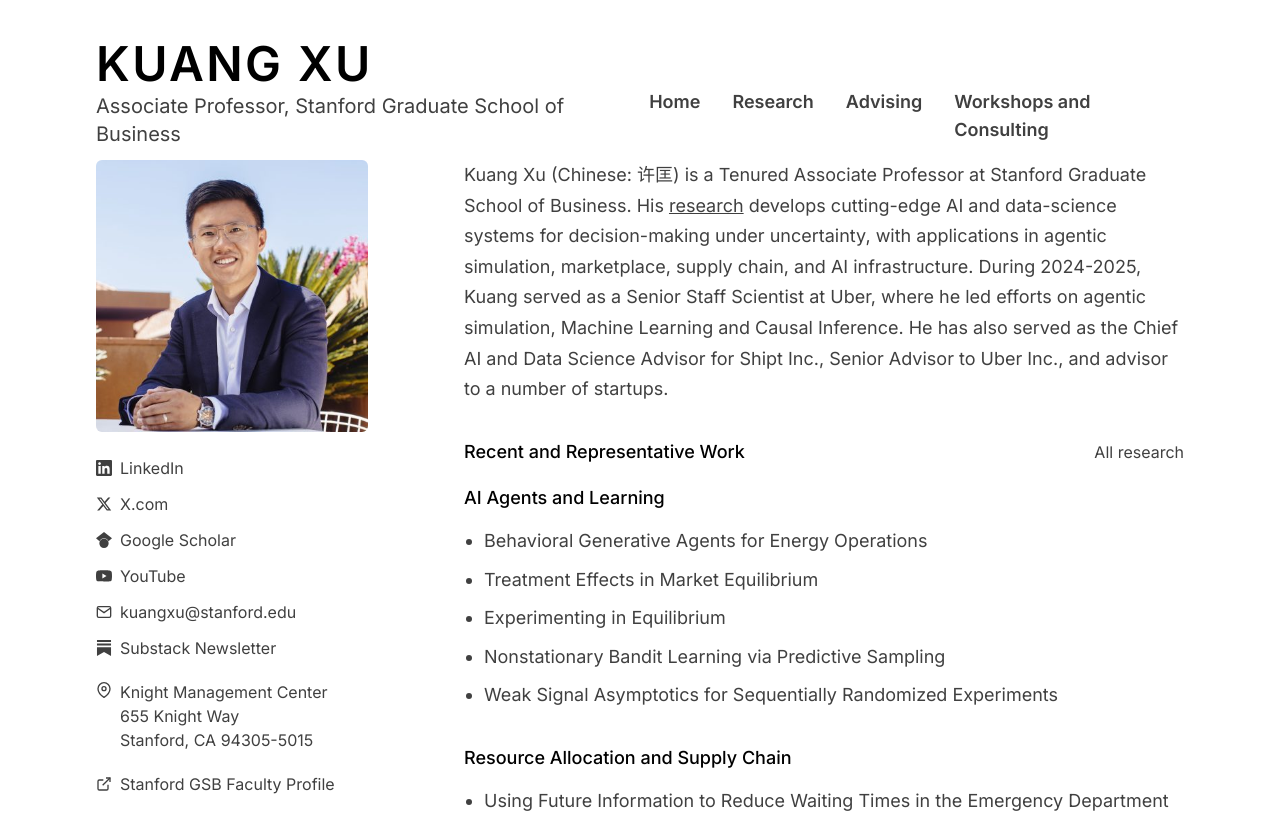
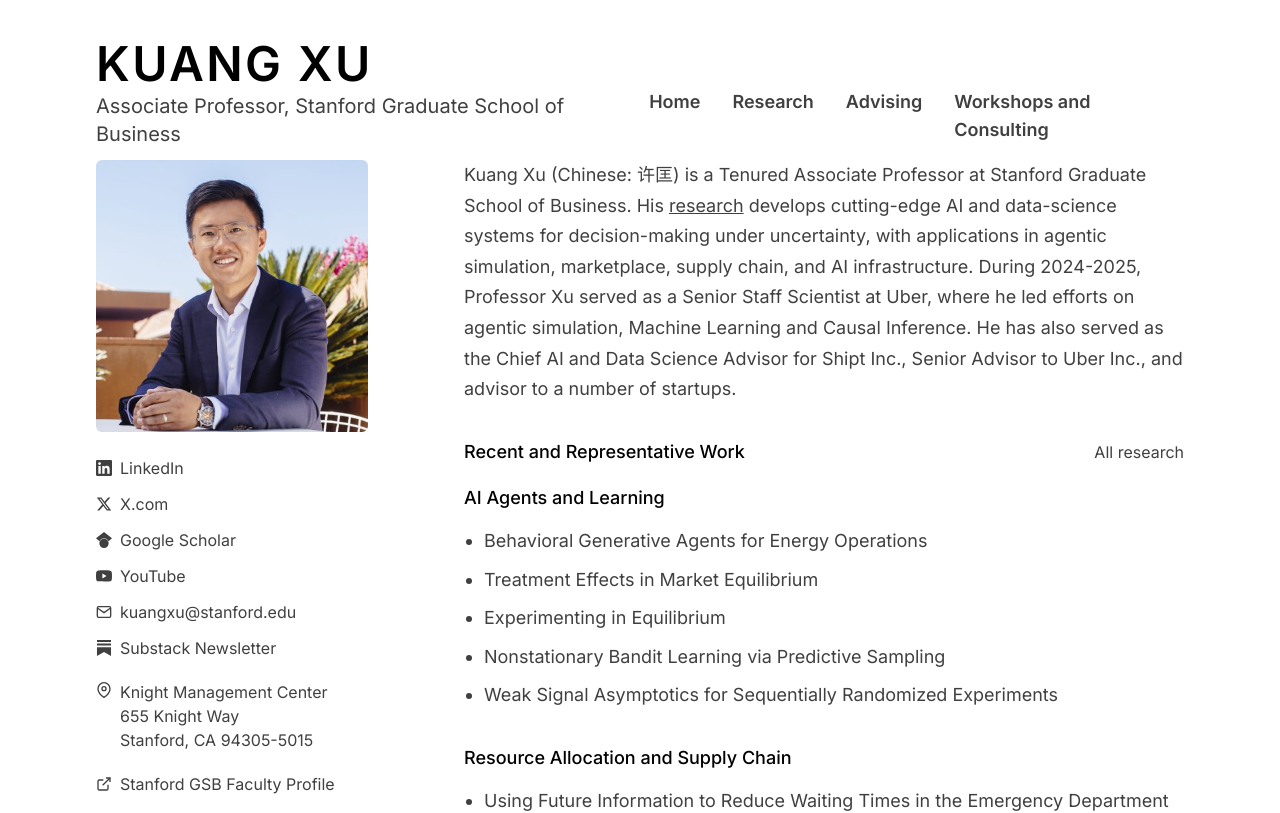
Before and after one commit to kuangxu/kuang_homesite, a React (Vite) app: page / in a window 1280 px wide. Shown: the top 813 px of the page. Built offline with nearby package versions, Linux system fonts and the light colour scheme.

Commit message:
minor updates

```diff
--- a/src/components/HeroSection.tsx
+++ b/src/components/HeroSection.tsx
@@ -119,7 +119,7 @@ const HeroSectionKuang = () => {
               </a>{" "}
               develops cutting-edge AI and data-science systems for decision-making under
               uncertainty, with applications in agentic simulation, marketplace, supply chain,
-              and AI infrastructure. During 2024-2025, Kuang served as a Senior Staff Scientist
+              and AI infrastructure. During 2024-2025, Professor Xu served as a Senior Staff Scientist
               at Uber, where he led efforts on agentic simulation, Machine Learning and Causal
               Inference. He has also served as the Chief AI and Data Science Advisor for Shipt
               Inc., Senior Advisor to Uber Inc., and advisor to a number of
@@ -234,7 +234,7 @@ const HeroSectionKuang = () => {
             </div>
 
             <p className="text-body text-muted-foreground pt-2">
-              <strong className="text-foreground">Biography</strong> Kuang received his Ph.D.
+              <strong className="text-foreground">Biography</strong> Kuang Xu received his Ph.D.
               in Electrical Engineering and Computer Science from MIT and his Bachelor of
               Science degree from the University of Illinois at Urbana-Champaign. He is a
               native of Suzhou, China.
```
